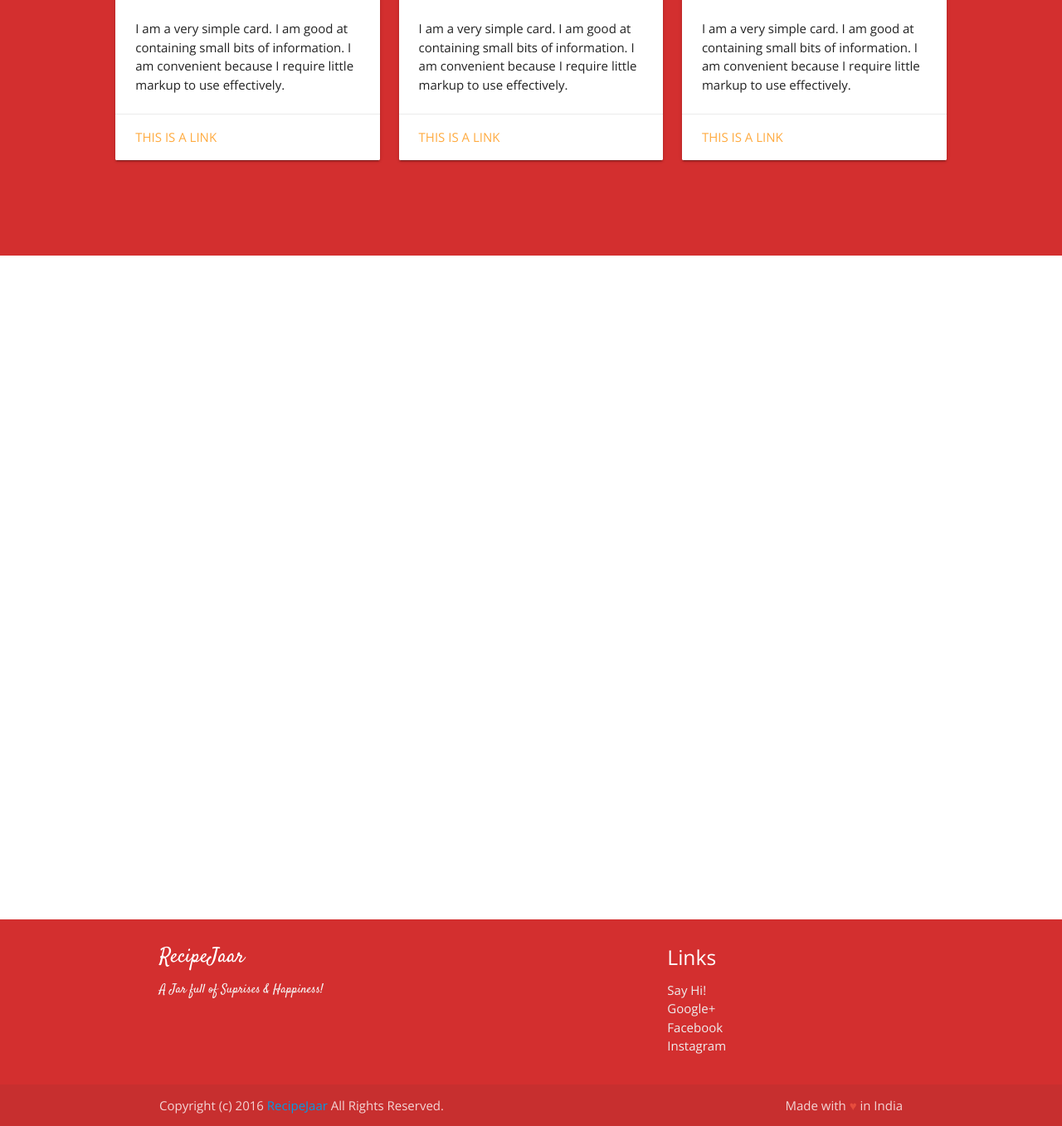
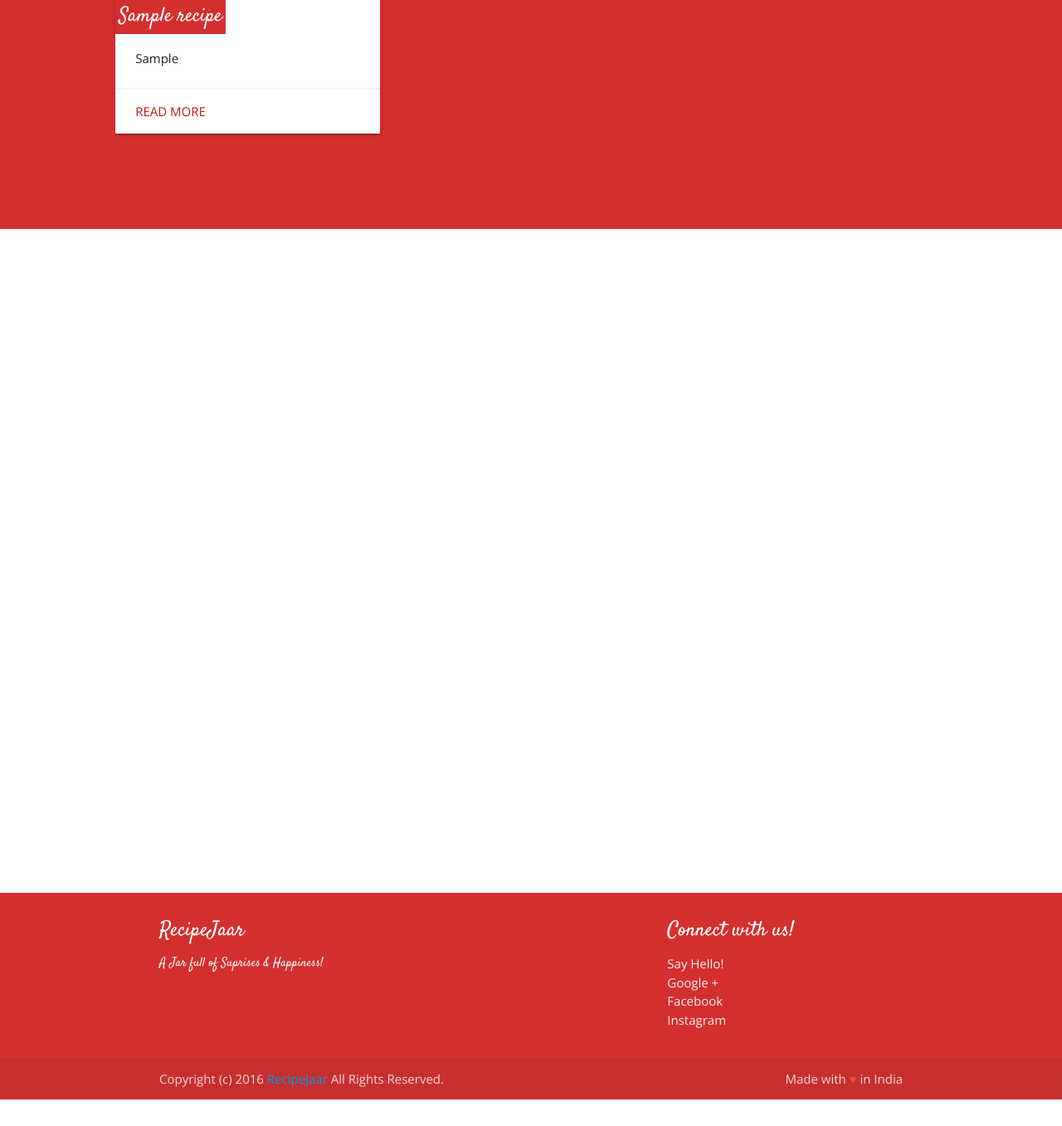
Before and after one commit to amarlearning/Zigglee, a Django app: page / in a window 1280 px wide. Shown: the part 1005-2362 px from the top of the page at 83% size. After the commit the page ends 2330 px from the top, so only its background shows below. Run offline with Django 3.2, Linux system fonts and the light colour scheme; tables that the repository leaves empty hold one stand-in row (values such as "Sample post"); grey boxes marked "Sample" are stand-in pictures; some libraries are stand-ins or nearby versions.

Commit message:
index page top visited modeled

```diff
--- a/zigglee/static/zigglee/css/index.css
+++ b/zigglee/static/zigglee/css/index.css
@@ -69,6 +69,15 @@
 .slider .indicators .indicator-item.active {
     background-color: #e53935 !important;
 }
+.card .card-image .card-title {
+	padding: 4px !important;
+	position: relative !important;
+	top: 3px !important;
+}
+.card-action a {
+	cursor: pointer;
+	color: #b71c1c !important;
+}
 @media screen and (max-width: 992px) {
 	.container-most-viewed {
 		width: 60%;
--- a/zigglee/templates/zigglee/base.html
+++ b/zigglee/templates/zigglee/base.html
@@ -54,10 +54,10 @@
                     <p class="grey-text text-lighten-4 satisfy">A Jar full of Suprises &amp; Happiness!</p>
                 </div>
             <div class="col l4 offset-l2 s12">
-                <h5 class="white-text">Links</h5>
+                <h5 class="white-text satisfy">Connect with us!</h5>
                     <ul>
-                        <li><a class="grey-text text-lighten-3" href="#!">Say Hi!</a></li>
-                        <li><a class="grey-text text-lighten-3" href="#!">Google+</a></li>
+                        <li><a class="grey-text text-lighten-3" href="#!">Say Hello!</a></li>
+                        <li><a class="grey-text text-lighten-3" href="#!">Google +</a></li>
                         <li><a class="grey-text text-lighten-3" href="#!">Facebook</a></li>
                         <li><a class="grey-text text-lighten-3" href="#!">Instagram</a></li>
                     </ul>
--- a/zigglee/templates/zigglee/index.html
+++ b/zigglee/templates/zigglee/index.html
@@ -41,53 +41,22 @@
         <section class="most-viewed red darken-2">
             <h3 class="center satisfy heading">Most Viewed Recipes</h3>
             <div class="row container-most-viewed">
+                {% for most in most_viewed %}
                     <div class="col s12 m12 l4">
                         <div class="card">
                             <div class="card-image">
-                            <img src="http://recipejaar.com/img/6-min.jpg">
-                        <span class="card-title">Card Title</span>
+                                <img src="{{ most.recipe_thumb.url }}">
+                            <span class="card-title satisfy red darken-2">{{ most.recipe_name }}</span>
                         </div>
                         <div class="card-content">
-                        <p>I am a very simple card. I am good at containing small bits of information.
-                    I am convenient because I require little markup to use effectively.</p>
+                            <p>{{ most.recipe_intro }}</p>
                         </div>
                         <div class="card-action">
-                        <a href="#">This is a link</a>
+                            <a href="#">Read More</a>
                         </div>
                         </div>
                     </div>
-
-                <div class="col s12 m12 l4">
-                    <div class="card">
-                        <div class="card-image">
-                            <img src="http://recipejaar.com/img/5-min.jpg">
-                        <span class="card-title">Card Title</span>
-                    </div>
-                    <div class="card-content">
-                        <p>I am a very simple card. I am good at containing small bits of information.
-                    I am convenient because I require little markup to use effectively.</p>
-                    </div>
-                    <div class="card-action">
-                        <a href="#">This is a link</a>
-                    </div>
-                    </div>
-                </div>
-
-                <div class="col s12 m12 l4">
-                    <div class="card">
-                        <div class="card-image">
-                            <img src="http://recipejaar.com/img/8-min.jpg">
-                        <span class="card-title">Card Title</span>
-                    </div>
-                    <div class="card-content">
-                        <p>I am a very simple card. I am good at containing small bits of information.
-                    I am convenient because I require little markup to use effectively.</p>
-                    </div>
-                    <div class="card-action">
-                        <a href="#">This is a link</a>
-                    </div>
-                    </div>
-                </div>
+                {% endfor %}
             </div>
         </section>
         <section class="new-recipe">
--- a/zigglee/views.py
+++ b/zigglee/views.py
@@ -6,8 +6,10 @@ import re
 # Create your views here.
 def index(request):
     all_recipe = Recipe.objects.all()
+    most_viewed = Recipe.objects.all().order_by('-visited')[:3]
     context = {
         'all_recipes' : all_recipe,
+        'most_viewed' : most_viewed,
     }
     return render(request, 'zigglee/index.html', context)
 
```
Lines whose indentation alone changed are shown as unchanged.
